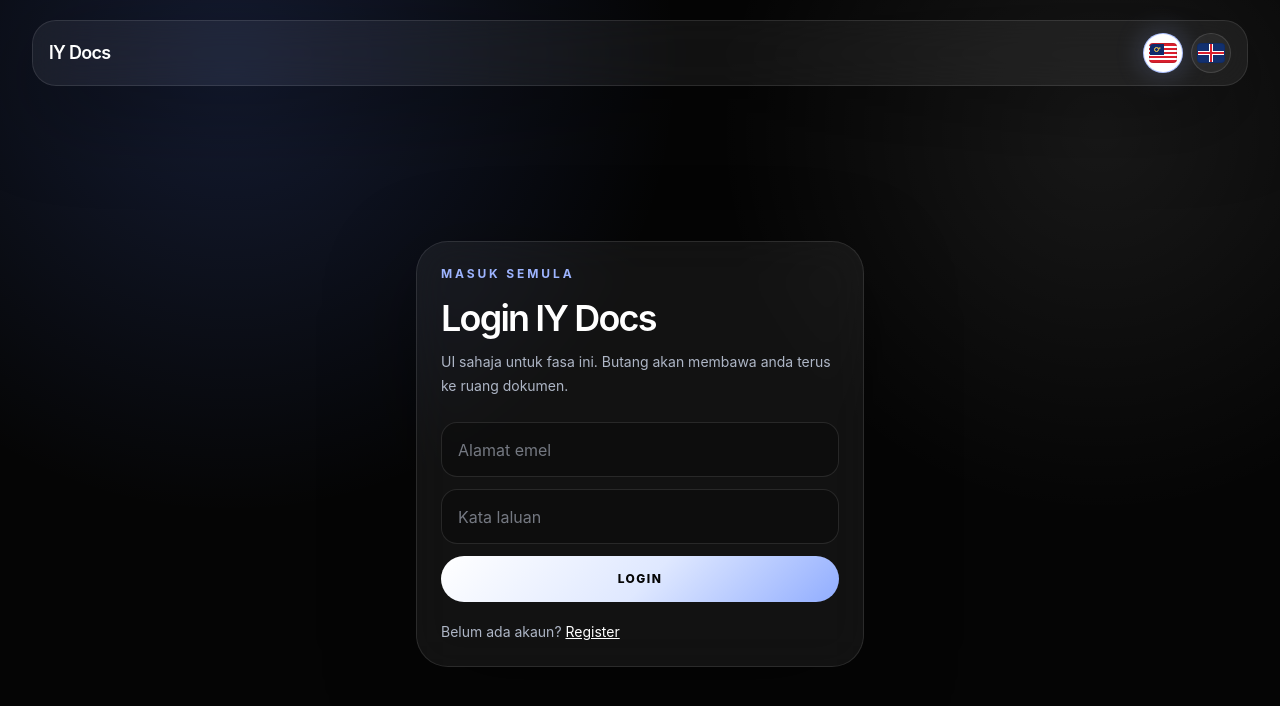
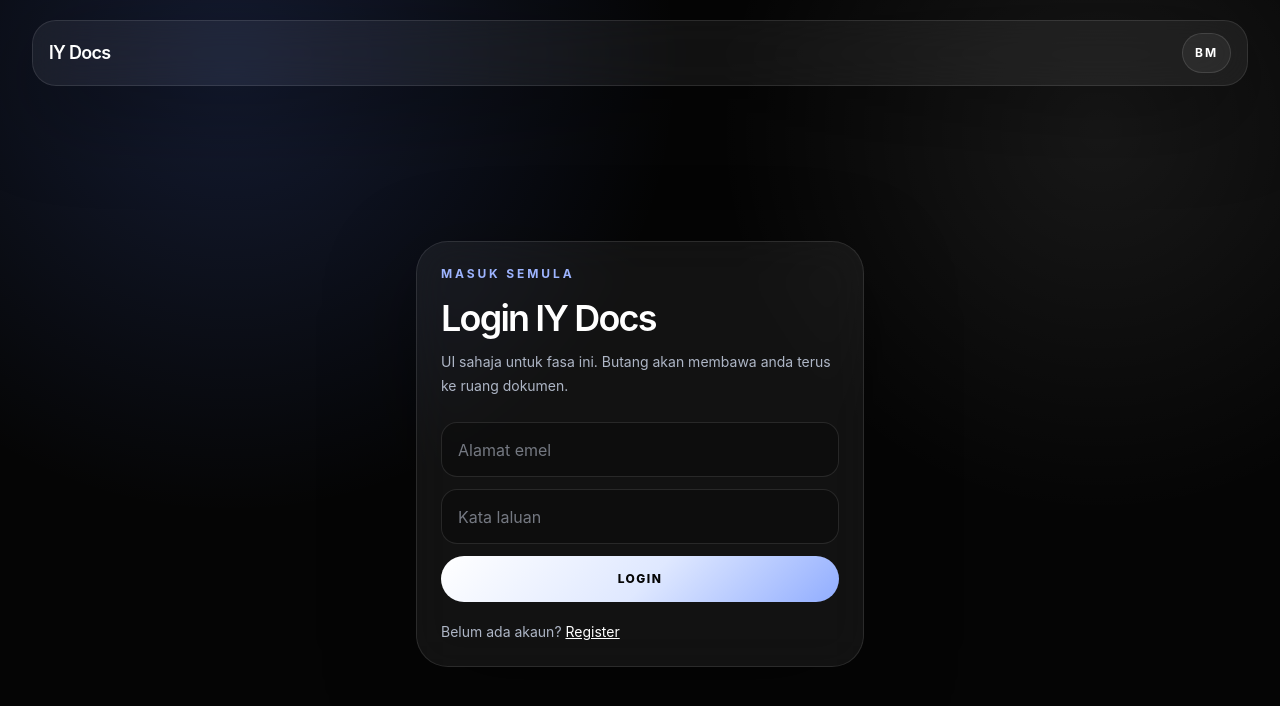
Before and after one commit to lengyagesya/lengyagesya-legacy, a Next.js app: page / in a window 1280 px wide. Shown: the top 706 px of the page. Built offline with nearby package versions, Linux system fonts and the light colour scheme.

Commit message:
Replace flag buttons with language menu

```diff
--- a/src/app/components.tsx
+++ b/src/app/components.tsx
@@ -176,6 +176,12 @@ export function AppShell({ children }: { children: React.ReactNode }) {
 
 function Nav() {
   const { language, setLanguage } = useLanguage();
+  const [languageOpen, setLanguageOpen] = useState(false);
+
+  function chooseLanguage(nextLanguage: Language) {
+    setLanguage(nextLanguage);
+    setLanguageOpen(false);
+  }
 
   return (
     <header className="surface mb-6 flex items-center justify-between rounded-[1.5rem] px-4 py-3">
@@ -183,76 +189,67 @@ function Nav() {
         lY Docs
       </Link>
       <div />
-      <div className="flex items-center gap-2">
-        <LanguageButton
+      <div className="relative">
+        <button
+          aria-expanded={languageOpen}
+          aria-label="Tukar bahasa"
+          className="grid h-10 min-w-10 place-items-center rounded-full border border-white/12 bg-white/[0.055] px-3 text-xs font-bold tracking-[0.16em] text-white transition hover:-translate-y-0.5 hover:border-[#9db4ff]/70"
+          onClick={() => setLanguageOpen((current) => !current)}
+          type="button"
+        >
+          {language === "ms" ? "BM" : "EN"}
+        </button>
+        {languageOpen ? (
+          <motion.div
+            animate={{ opacity: 1, y: 0, scale: 1 }}
+            className="surface absolute right-0 top-12 z-20 w-44 overflow-hidden rounded-2xl p-1"
+            initial={{ opacity: 0, y: -6, scale: 0.98 }}
+            transition={{ duration: 0.18, ease: [0.22, 1, 0.36, 1] }}
+          >
+            <LanguageOption
               active={language === "ms"}
-          country="ms"
               label="Bahasa Malaysia"
-          onClick={() => setLanguage("ms")}
+              shortcut="BM"
+              onClick={() => chooseLanguage("ms")}
             />
-        <LanguageButton
+            <LanguageOption
               active={language === "en"}
-          country="en"
               label="English"
-          onClick={() => setLanguage("en")}
+              shortcut="EN"
+              onClick={() => chooseLanguage("en")}
             />
+          </motion.div>
+        ) : null}
       </div>
     </header>
   );
 }
 
-function LanguageButton({
+function LanguageOption({
   active,
-  country,
   label,
+  shortcut,
   onClick,
 }: {
   active: boolean;
-  country: Language;
   label: string;
+  shortcut: string;
   onClick: () => void;
 }) {
   return (
     <button
-      aria-label={label}
       aria-pressed={active}
-      className={`grid h-10 w-10 place-items-center rounded-full border text-lg transition hover:-translate-y-0.5 ${
+      className={`flex w-full items-center justify-between rounded-xl px-3 py-2 text-left text-sm transition ${
         active
-          ? "border-[#9db4ff]/80 bg-white text-black shadow-[0_0_28px_rgba(157,180,255,0.28)]"
-          : "border-white/12 bg-white/[0.055] text-white"
+          ? "bg-white text-black"
+          : "text-[#b8bfcc] hover:bg-white/[0.07] hover:text-white"
       }`}
       onClick={onClick}
       type="button"
     >
-      <MiniFlag country={country} />
+      <span>{label}</span>
+      <span className="text-xs font-bold tracking-[0.16em]">{shortcut}</span>
     </button>
-  );
-}
-
-function MiniFlag({ country }: { country: Language }) {
-  if (country === "ms") {
-    return (
-      <span
-        aria-hidden
-        className="relative block h-5 w-7 overflow-hidden rounded-[0.25rem] border border-black/10 bg-[repeating-linear-gradient(to_bottom,#d91f2d_0_2px,#ffffff_2px_4px)]"
-      >
-        <span className="absolute left-0 top-0 h-[11px] w-[14px] bg-[#102a6b]" />
-        <span className="absolute left-[4px] top-[3px] h-[5px] w-[5px] rounded-full border border-[#ffd34d]" />
-        <span className="absolute left-[8px] top-[3px] text-[6px] leading-none text-[#ffd34d]">*</span>
-      </span>
-    );
-  }
-
-  return (
-    <span
-      aria-hidden
-      className="relative block h-5 w-7 overflow-hidden rounded-[0.25rem] border border-black/10 bg-[#12306f]"
-    >
-      <span className="absolute left-1/2 top-0 h-full w-[4px] -translate-x-1/2 bg-white" />
-      <span className="absolute left-0 top-1/2 h-[4px] w-full -translate-y-1/2 bg-white" />
-      <span className="absolute left-1/2 top-0 h-full w-[2px] -translate-x-1/2 bg-[#d91f2d]" />
-      <span className="absolute left-0 top-1/2 h-[2px] w-full -translate-y-1/2 bg-[#d91f2d]" />
-    </span>
   );
 }
 
```
Lines whose indentation alone changed are shown as unchanged.
